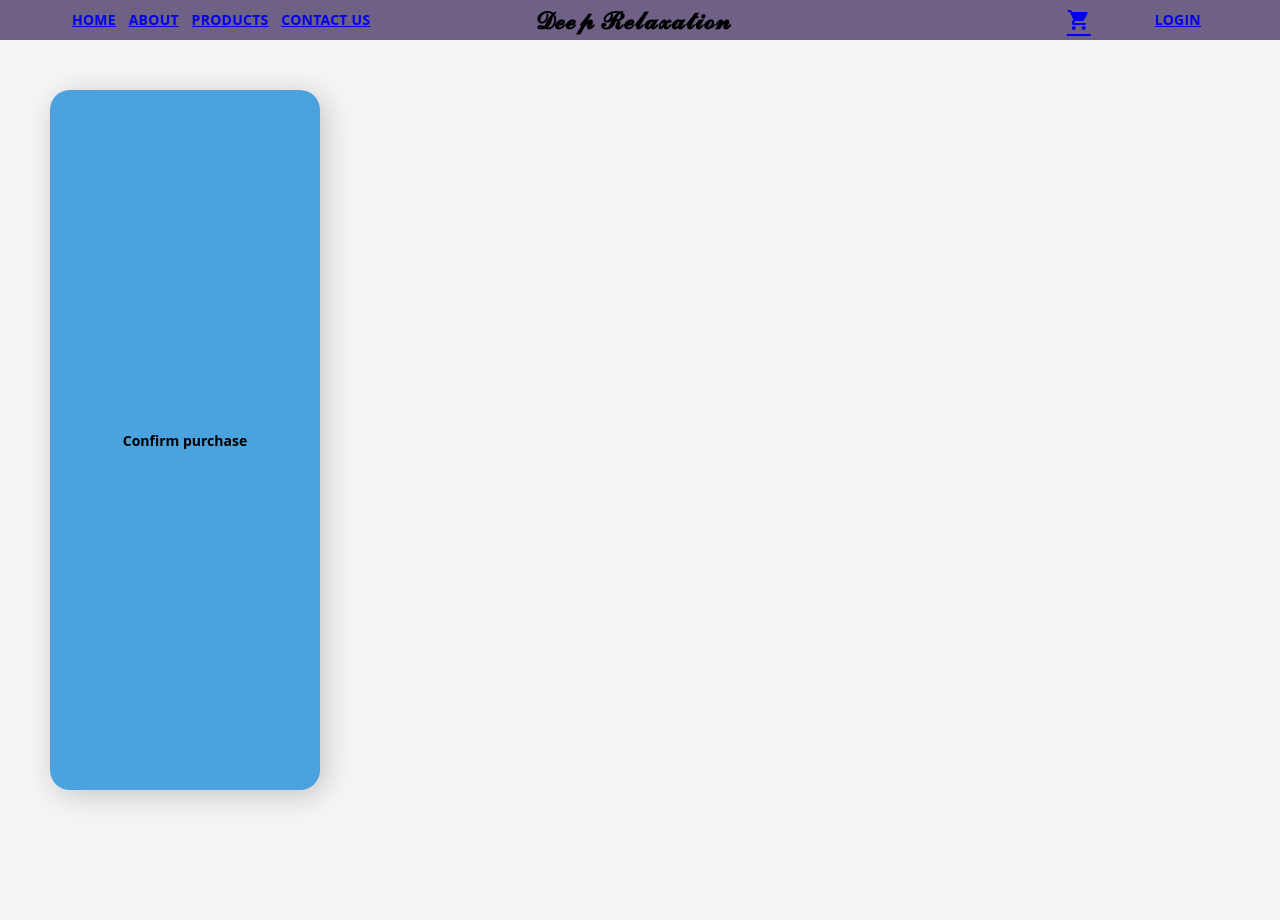
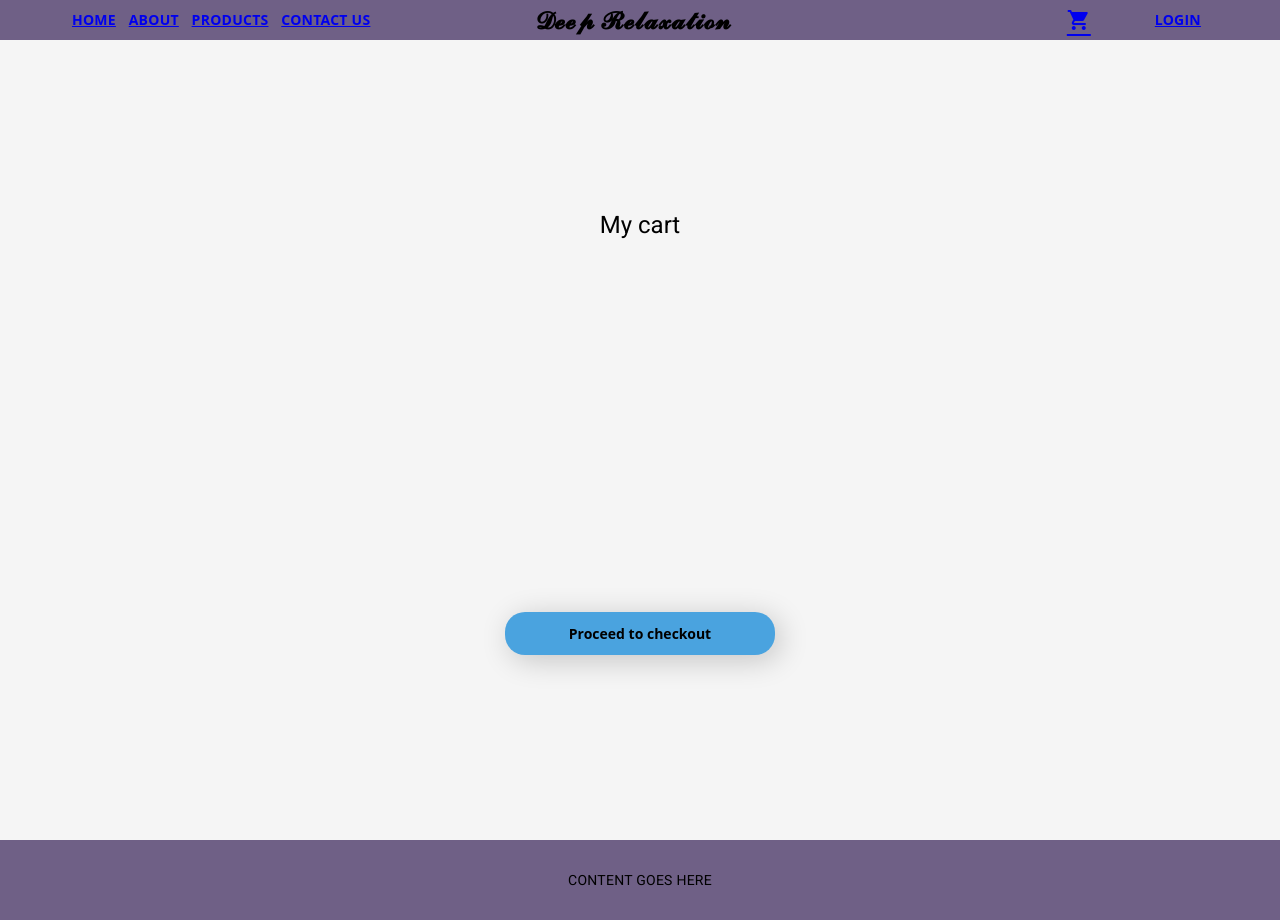
Before and after one commit to clarrexd/Deep-Relaxation, an Angular app in the folder Webshop/frontend/: page /cart in a window 1280 px wide. Before the commit the page ends 840 px from the top, so only its background shows below. Built offline with nearby package versions, Linux system fonts and the light colour scheme.

Commit message:
some cart page styling, added footer component

```diff
--- a/Webshop/frontend/src/app/app.component.html
+++ b/Webshop/frontend/src/app/app.component.html
@@ -2,3 +2,6 @@
   <app-header></app-header>
 </header>
 <router-outlet></router-outlet>
+<footer>
+  <app-footer></app-footer>
+</footer>
--- a/Webshop/frontend/src/app/app.component.ts
+++ b/Webshop/frontend/src/app/app.component.ts
@@ -9,10 +9,13 @@ import {
 import { faUser, far } from '@fortawesome/free-regular-svg-icons';
 import { fas } from '@fortawesome/free-solid-svg-icons';
 import { HttpClientModule } from '@angular/common/http';
+import { FooterComponent } from './footer/footer.component';
 
 @Component({
   selector: 'app-root',
   standalone: true,
+  templateUrl: './app.component.html',
+  styleUrl: './app.component.scss',
   imports: [
     CommonModule,
     RouterOutlet,
@@ -21,9 +24,8 @@ import { HttpClientModule } from '@angular/common/http';
     RouterLink,
     RouterLinkActive,
     FontAwesomeModule,
+    FooterComponent,
   ],
-  templateUrl: './app.component.html',
-  styleUrl: './app.component.scss',
 })
 export class AppComponent {
   title = 'Deep Relaxation';
--- a/Webshop/frontend/src/app/footer/footer.component.html
+++ b/Webshop/frontend/src/app/footer/footer.component.html
@@ -1 +1,3 @@
-<p>footer works!</p>
+<section class="footer-container flex-center-items">
+  <div class="flex-column">CONTENT GOES HERE</div>
+</section>
--- a/Webshop/frontend/src/app/footer/footer.component.scss
+++ b/Webshop/frontend/src/app/footer/footer.component.scss
@@ -0,0 +1,5 @@
+.footer-container {
+  min-width: 100%;
+  min-height: 10vh;
+  background-color: rgb(111, 96, 134);
+}
--- a/Webshop/frontend/src/app/pages/cart/cart.component.html
+++ b/Webshop/frontend/src/app/pages/cart/cart.component.html
@@ -1,15 +1,17 @@
-<section class="full-width-height flex-column">
-  <ng-container class="cart-items-container" *ngFor="let cartItem of lsItems">
-    <div class="flex-row">
-      {{ cartItem.name }}
-      Size: {{ cartItem.size }}
+<section class="full-width-height" style="display: grid; place-items: center">
+  <h1>My cart</h1>
+  <div class="cart-items-container" *ngFor="let cartItem of lsItems">
+    <img src="{{ cartItem.imageURL }}" alt="" />
+    <div class="flex-center-items">
+      <h4>{{ cartItem.name }}</h4>
+    </div>
+    <span>Size: {{ cartItem.size }}</span>
+    <div>
+      <span>{{ cartItem.quantity }}</span>
     </div>
     <div>
-      {{ cartItem.quantity }}
+      <span> {{ cartItem.price }}</span>
     </div>
-    <div>
-      {{ cartItem.price }}
-    </div>
-  </ng-container>
-  <button class="purchase-btn">Confirm purchase</button>
+  </div>
+  <button class="purchase-btn">Proceed to checkout</button>
 </section>
--- a/Webshop/frontend/src/app/pages/cart/cart.component.scss
+++ b/Webshop/frontend/src/app/pages/cart/cart.component.scss
@@ -3,9 +3,10 @@
   flex-direction: column;
   justify-content: center;
   align-items: center;
-  max-height: 80vh;
-  max-width: 80vw;
-  border: solid 2px;
+  max-height: 30vh;
+  max-width: 30vw;
+  border: solid 1px;
+  margin: 1vh;
 }
 
 .purchase-btn {
@@ -15,7 +16,8 @@
   font-size: 14px;
   font-family: "Open Sans", sans-serif;
   font-weight: bold;
-  padding: 12px 0;
+  padding: 12px;
+  margin: 2vh;
   background-color: #4aa3df;
   color: #000000;
 
@@ -31,3 +33,9 @@
 .purchase-btn:hover {
   background-color: #214d69;
 }
+
+img {
+  width: 3vw;
+  height: 5vh;
+  padding-bottom: 1rem;
+}
--- a/Webshop/frontend/src/app/pages/cart/cart.component.ts
+++ b/Webshop/frontend/src/app/pages/cart/cart.component.ts
@@ -11,24 +11,12 @@ import { LocalstorageService } from '../../core/services/localstorage.service';
   styleUrl: './cart.component.scss',
 })
 export class CartComponent implements OnInit {
-  constructor(
-    private cartservice: CartService,
-    private localstorage: LocalstorageService
-  ) {}
+  constructor(private localstorage: LocalstorageService) {}
 
   lsItems: any = [];
-
-  // initGetItemsFromLS() {
-  //   const getLSitems = this.localstorage.getItemCart();
-  //   this.localstorage.getItemCart();
-  //   return getLSitems;
-  // }
 
   ngOnInit(): any {
     const getLSitems = this.localstorage.getItemCart();
     this.lsItems = getLSitems;
-    console.log(this.lsItems);
   }
-
-  //Den skriver just nu över localstorage key:n med nytt värde, itne adderar.
 }
--- a/Webshop/frontend/src/app/pages/contact-us/contact-us.component.html
+++ b/Webshop/frontend/src/app/pages/contact-us/contact-us.component.html
@@ -1 +1 @@
-<p>contact-us works!</p>
+<section class="content-wrapper">CONTACT US PAGE</section>
--- a/Webshop/frontend/src/styles.scss
+++ b/Webshop/frontend/src/styles.scss
@@ -1,5 +1,6 @@
 * {
   margin: 0;
+  scroll-behavior: smooth;
 }
 
 .content-wrapper {
```
